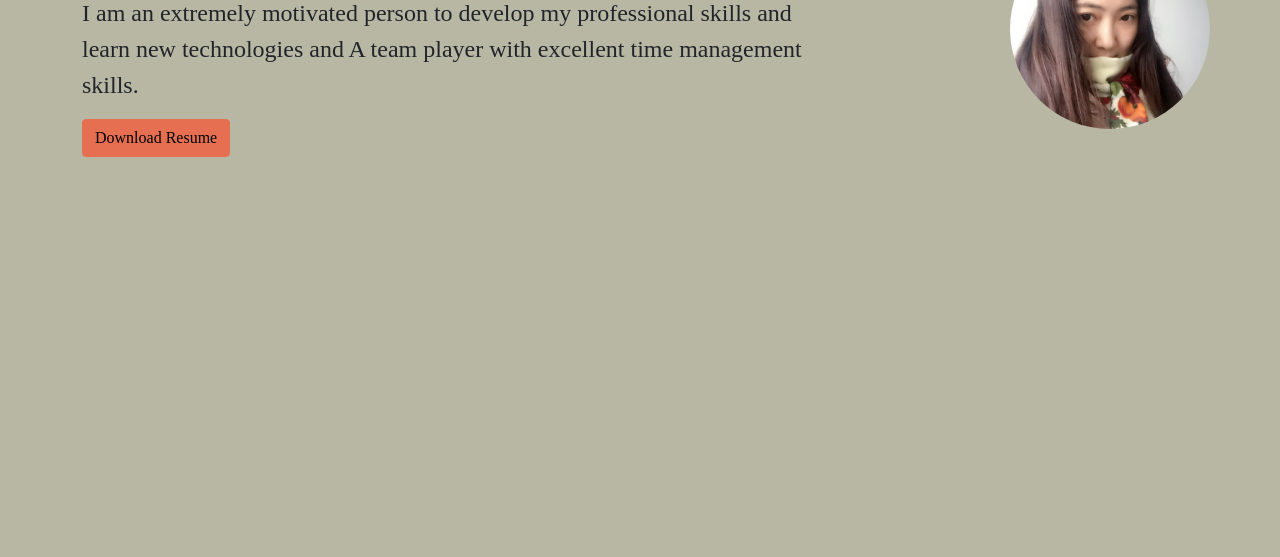
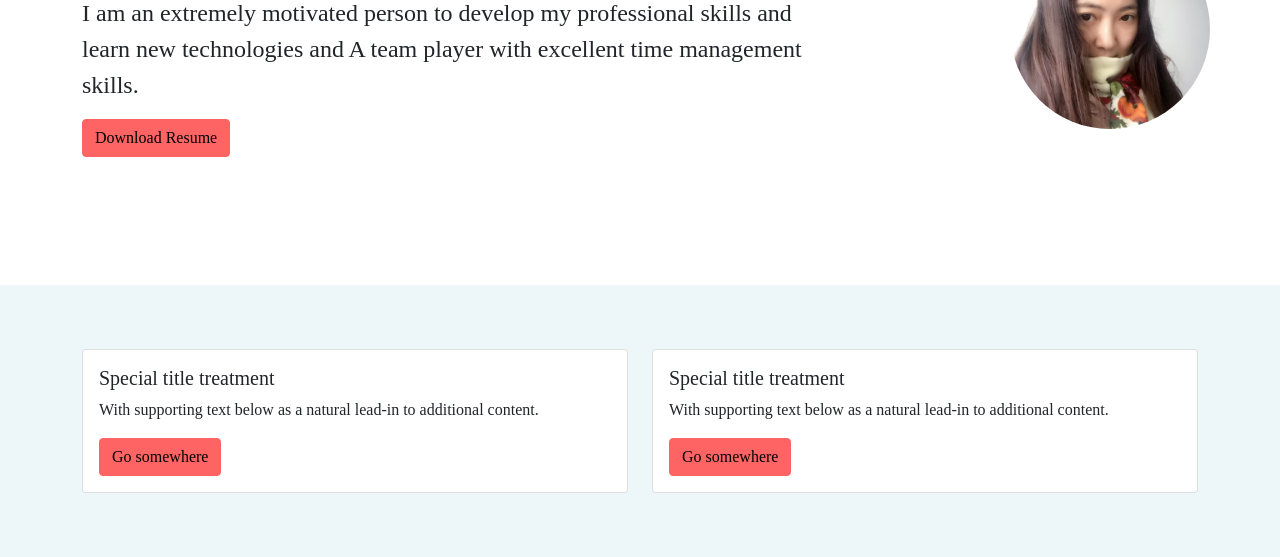
Before and after one commit to Chaoran-Li/project-umo, a website: page index.html in a window 1280 px wide. Shown: the part 261-818 px from the top of the page. Drawn offline with Linux system fonts and the light colour scheme.

Commit message:
post section init

```diff
--- a/index.html
+++ b/index.html
@@ -37,8 +37,8 @@
     </section>
     <!-- end Navbar -->
 
-    <!-- Jumbotron -->
-    <section class="container mt-10">
+    <!-- Jumbotron section-->
+    <section class="container my-10">
       <div class="row justify-content-center justify-content-md-between">
         <div class="col-md-8 order-2 order-md-1">
           <h1 class="display-5 fw-bold text-center text-md-start">Hi, I am Eunice</h1>
@@ -52,6 +52,33 @@
         <div class="col-md-4 order-1 image-cropper"></div>
       </div>
     </section>
-    <!-- end Jumbotron -->
+    <!-- end Jumbotron section-->
+
+    <!-- Posts section -->
+    <section class="container-fluid posts py-6">
+      <div class="container">
+        <div class="row">
+          <div class="col-sm-6">
+            <div class="card">
+              <div class="card-body">
+                <h5 class="card-title">Special title treatment</h5>
+                <p class="card-text">With supporting text below as a natural lead-in to additional content.</p>
+                <a href="#" class="btn btn-primary">Go somewhere</a>
+              </div>
+            </div>
+          </div>
+          <div class="col-sm-6">
+            <div class="card">
+              <div class="card-body">
+                <h5 class="card-title">Special title treatment</h5>
+                <p class="card-text">With supporting text below as a natural lead-in to additional content.</p>
+                <a href="#" class="btn btn-primary">Go somewhere</a>
+              </div>
+            </div>
+          </div>
+        </div>
+      </div>
+    </section>
+    <!-- end posts section -->
 </body>
 </html>
--- a/scss/_custom.scss
+++ b/scss/_custom.scss
@@ -1,5 +1,5 @@
 //my theme color
-$primary:       #E76F51;
+$primary:       #FF6464;
 $secondary:     #2A9D8F;
 
 //gray-color-variables
@@ -16,7 +16,7 @@ $gray-900:  #212529;
 $black:    #000;
 
 //my body color
-$body-bg:                   #B7B7A4;
+$body-bg:                   #FFFFFF;
 
 //my fonts
 $font-family-sans-serif:      "Heebo" system-ui, -apple-system, "Segoe UI", Roboto, "Helvetica Neue", Arial, "Noto Sans", "Liberation Sans", sans-serif, "Apple Color Emoji", "Segoe UI Emoji", "Segoe UI Symbol", "Noto Color Emoji";
--- a/scss/style.scss
+++ b/scss/style.scss
@@ -7,3 +7,7 @@
     background: url(/assets/images/profile.jpg) no-repeat center;
     background-size: cover;
   }
+
+  .posts {
+    background-color: #EDF7FA;
+  }
```
Also changed, not shown: assets/css/style.css, 1 other file.
